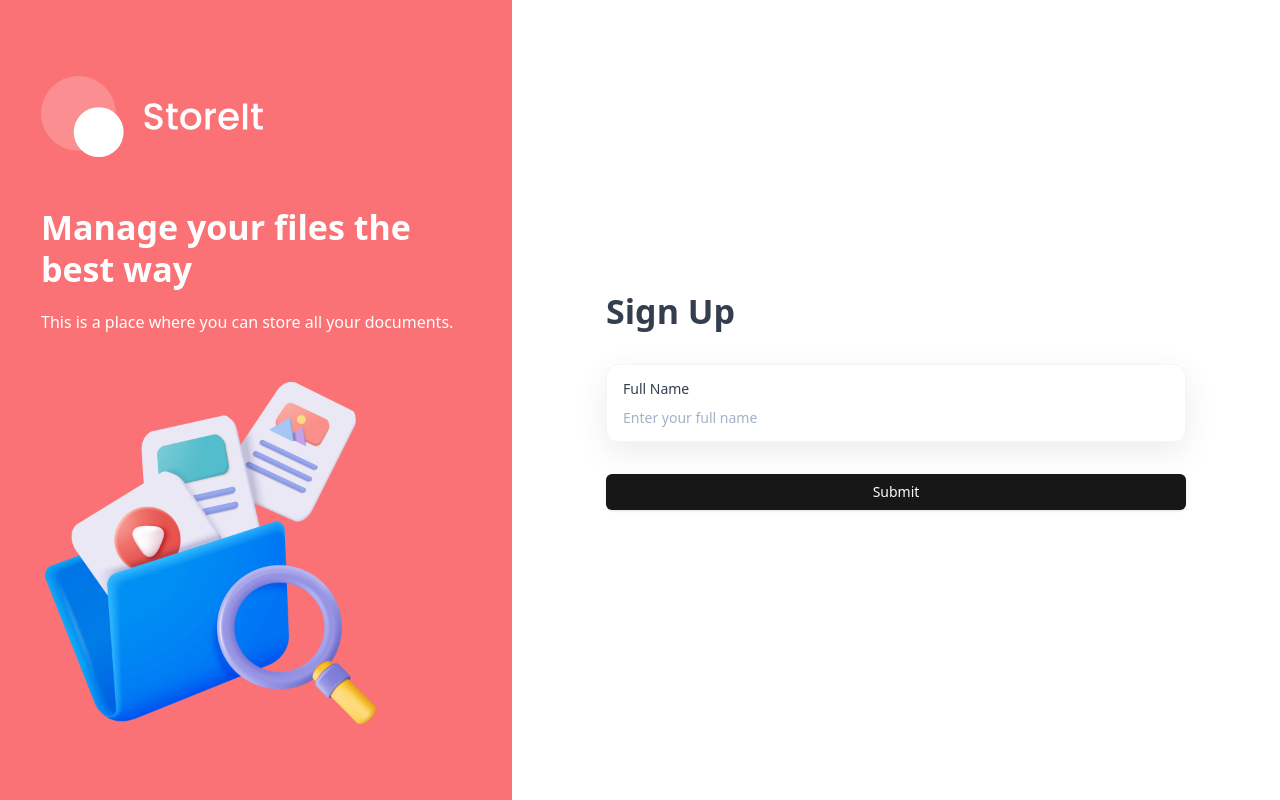
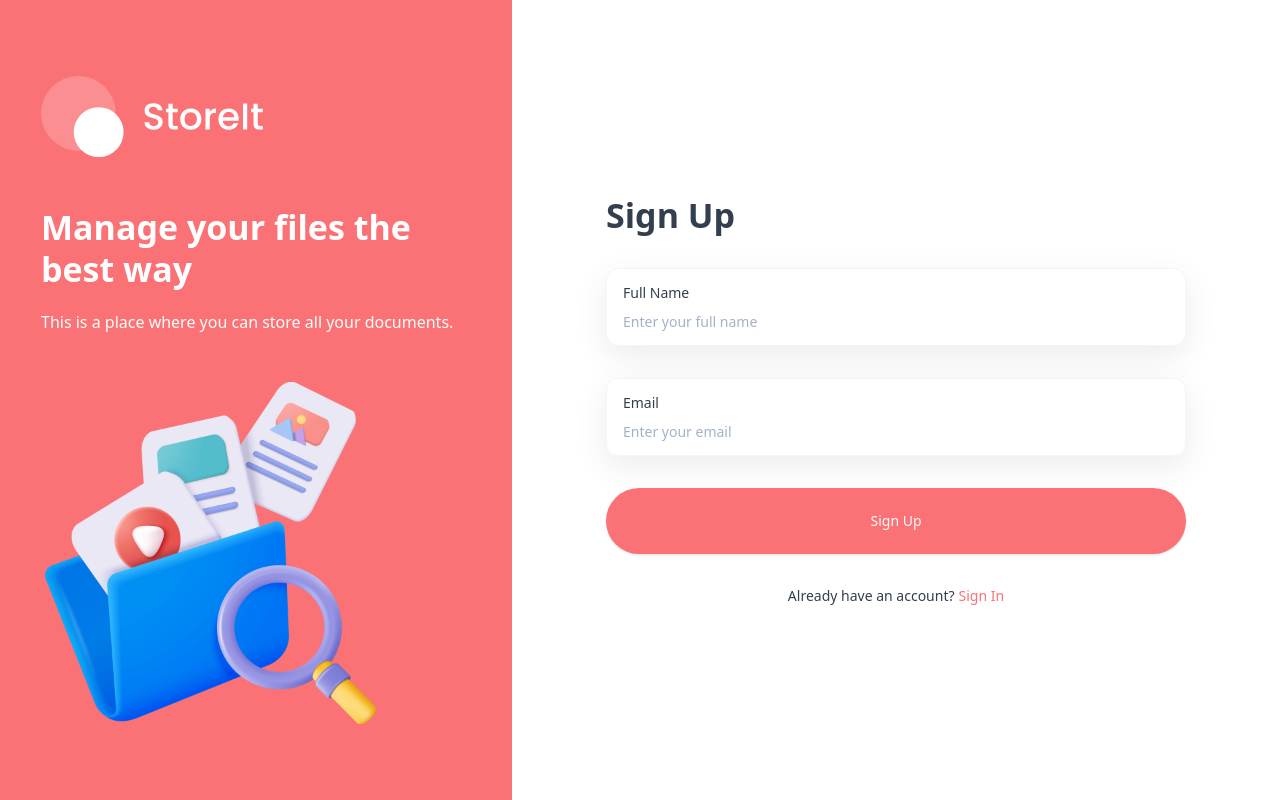
Before and after one commit to Farok-Hossain/storeIt, a Next.js app: page /sign-up in a window 1280 px wide. Built offline with nearby package versions, Linux system fonts and the light colour scheme.

Commit message:
AuthForm updated

```diff
--- a/components/AuthForm.tsx
+++ b/components/AuthForm.tsx
@@ -14,18 +14,32 @@
   FormMessage,
 } from "@/components/ui/form";
 import { Input } from "@/components/ui/input";
-
-const formSchema = z.object({
-  username: z.string().min(2).max(50),
-});
+import { useState } from "react";
+import Image from "next/image";
+import Link from "next/link";
 
 type FormType = "sign-in | sign-up";
 
+const authFormSchema = (formType: FormType) => {
+  return z.object({
+    email: z.string().email(),
+    fullName:
+      formType === "sign-up"
+        ? z.string().min(2).max(50)
+        : z.string().optional(),
+  });
+};
+
 const AuthForm = ({ type }: { type: FormType }) => {
+  const [isLoading, setIsLoading] = useState(false);
+  const [errorMessage, setErrorMessage] = useState("");
+
+  const formSchema = authFormSchema(type);
   const form = useForm<z.infer<typeof formSchema>>({
     resolver: zodResolver(formSchema),
     defaultValues: {
-      username: "",
+      fullName: "",
+      email: "",
     },
   });
 
@@ -56,12 +70,64 @@
                       />
                     </FormControl>
                   </div>
-                  <FormMessage />
+                  <FormMessage className="shad-form-message" />
                 </FormItem>
               )}
             />
           )}
-          <Button type="submit">Submit</Button>
+
+          <FormField
+            control={form.control}
+            name="email"
+            render={({ field }) => (
+              <FormItem>
+                <div className="shad-form-item">
+                  <FormLabel className="shad-form-label">Email</FormLabel>
+                  <FormControl>
+                    <Input
+                      placeholder="Enter your email"
+                      className="shad-input"
+                      {...field}
+                    />
+                  </FormControl>
+                </div>
+                <FormMessage className="shad-form-message" />
+              </FormItem>
+            )}
+          />
+          <Button
+            className="form-submit-button"
+            disabled={isLoading}
+            type="submit"
+          >
+            {type === "sign-in" ? "Sign In" : "Sign Up"}
+
+            {isLoading && (
+              <Image
+                src="/assets/icons/loader.svg"
+                alt="loader"
+                width={24}
+                height={24}
+                className="animate-spin ml-2"
+              />
+            )}
+          </Button>
+          {errorMessage && <p className="error-message">*{errorMessage}</p>}
+
+          <div className="body-2 flex justify-center">
+            <p className="text-light-100">
+              {type === "sign-in"
+                ? "Don't have an account?"
+                : "Already have an account?"}
+            </p>
+            <Link
+              href={type === "sign-in" ? "/sign-up" : "/sign-in"}
+              className="ml-1 font-medium text-brand"
+            >
+              {" "}
+              {type === "sign-in" ? "Sign Up" : "Sign In"}
+            </Link>
+          </div>
         </form>
       </Form>
       {/* OTP VERIFICATION */}
```
